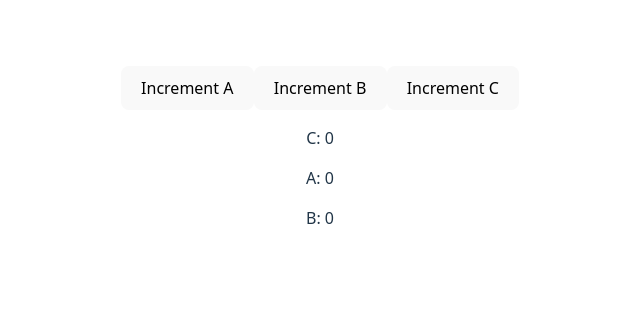
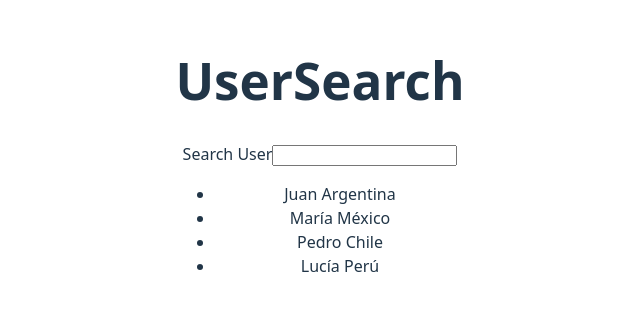
Before and after one commit to Lichu23/interview-react-training, a React (Vite) app: page / in a window 1280 px wide. Shown: the part 244-554 px from the top of the page, without its empty margins (320-960 px from the left). Built offline with nearby package versions, Linux system fonts and the light colour scheme.

Commit message:
feat: add 3 frontend exercises
- JS Exercise: filter adults and map names
- React Exercise 1: TaskList with toggle filter for completed tasks
- React Exercise 2: UserSearch with loading state and search filter

```diff
--- a/src/App.jsx
+++ b/src/App.jsx
@@ -1,10 +1,12 @@
 import './App.css'
 import OptimizeComponent from './components/exercises-day-6/OptimizeComponent'
 import ProductList from './components/exercises-day-6/ProductList'
+import TaskList from './components/exercises-day-7/TaskList'
+import UserSearch from './components/exercises-day-7/UserSearch'
 
 function App() {
 
-  return <OptimizeComponent/>
+  return <UserSearch/>
 
 }
 
--- /dev/null
+++ b/src/components/exercises-day-7/TaskList.jsx
@@ -0,0 +1,37 @@
+import React, { useState } from "react";
+
+export default function TaskList() {
+  const initialTasks = [
+    { id: 1, title: "Aprender React", done: true },
+    { id: 2, title: "Practicar entrevistas", done: false },
+    { id: 3, title: "Enviar CVs", done: false },
+  ];
+
+  const [filteredTasks, setFilteredTasks] = useState(initialTasks);
+  const [showCompleted, setShowCompleted] = useState(false);
+
+  function tasksCompleted() {
+    if (showCompleted) {
+        setFilteredTasks(initialTasks)
+      setShowCompleted(false);
+    } else {
+      const filter = initialTasks.filter((task) => task.done);
+
+      setFilteredTasks(filter);
+      setShowCompleted(true);
+    }
+  }
+
+  return (
+    <div>
+      <h1>Tasks</h1>
+      <button onClick={tasksCompleted}>{showCompleted ? <p>Show Tasks Completed</p> : <p>Show All Tasks</p>}</button>
+      {showCompleted ? <h2>Tasks Completed</h2> : <h2>Tasks</h2>}
+      <ul>
+        {filteredTasks.map((task) => (
+          <li key={task.id}>{task.title}</li>
+        ))}
+      </ul>
+    </div>
+  );
+}
--- /dev/null
+++ b/src/components/exercises-day-7/UserSearch.jsx
@@ -0,0 +1,50 @@
+import React, { useEffect, useState } from "react";
+
+export default function UserSearch() {
+  const [loading, setLoading] = useState(true);
+  const [search, setSearch] = useState("");
+  const [message, setMessage] = useState("");
+
+  const usersData = [
+    { id: 1, name: "Juan", country: "Argentina" },
+    { id: 2, name: "María", country: "México" },
+    { id: 3, name: "Pedro", country: "Chile" },
+    { id: 4, name: "Lucía", country: "Perú" },
+  ];
+  const [filteredUser, setFilteredUsers] = useState(usersData);
+
+  setTimeout(() => {
+    setLoading(false);
+  }, 2000);
+
+  useEffect(() => {
+    const filter = usersData.filter((user) => {
+      return user.name.toLowerCase().includes(search.toLowerCase());
+    });
+
+    if (search.trim().length > 0 && filter.length === 0) {
+      setMessage("No se encontraron parecidos");
+    } else {
+      setMessage("");
+    }
+
+    setFilteredUsers(filter);
+  }, [search]);
+
+  if (loading) return <p>Cargando usuarios...</p>;
+
+  return (
+    <>
+      <h1>UserSearch</h1>
+
+      <label>Search User</label>
+      <input value={search} onChange={(e) => setSearch(e.target.value)} />
+      {message && <p>{message}</p>}
+      <ul>
+        {filteredUser.map((user) => (
+          <li key={user.id}>{user.name} <span>{user.country }</span></li>
+        ))}
+      </ul>
+    </>
+  );
+}
```
Also changed, not shown: src/components/exercises-day-7/Adults.js (added, +18 -0 lines).
